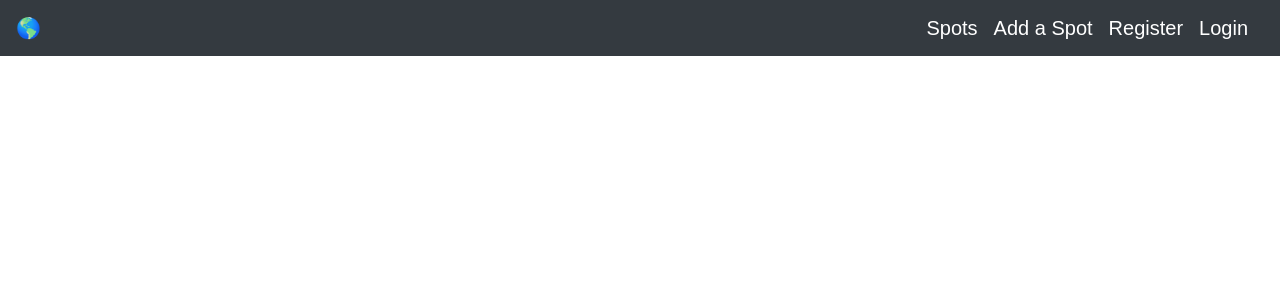
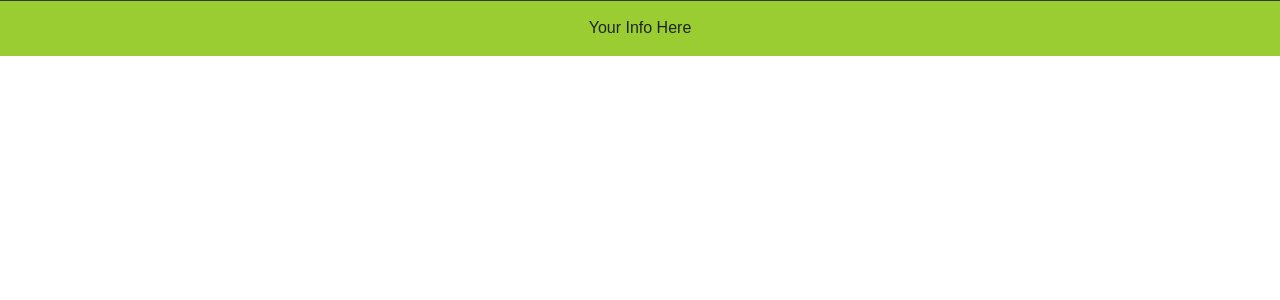
Before and after one commit to Atrill90/Study-Spot, a React (Create React App) app in the folder client/: page /Home in a window 1280 px wide. Shown: the top 300 px of the page. Built offline with nearby package versions, Linux system fonts and the light colour scheme.

Commit message:
footy and login folder added

```diff
--- a/client/src/App.js
+++ b/client/src/App.js
@@ -4,6 +4,7 @@ import { BrowserRouter as Router, Route, Switch } from "react-router-dom";
 import Registration from "./pages/Registration";
 import Landing from "./pages/Landing";
 import Navbar from "../src/components/Navbar";
+import Footer from "../src/components/Footer";
 const App = () => (
 
       <Router>
@@ -16,6 +17,7 @@ const App = () => (
         {/* <Route exact path="/Home" component={Home} />  */}
         {/* <Route component={NoMatch} /> */}
         </Switch>
+        <Footer/>
       </div>
       </Router>
 
--- /dev/null
+++ b/client/src/components/Footer/Footer.css
@@ -0,0 +1,7 @@
+.footer {
+    width: 100%;
+    position: absolute;
+    bottom: 0;
+    padding-top: 15px;
+	background-color: yellowgreen;
+}
--- /dev/null
+++ b/client/src/components/Footer/Footer.js
@@ -0,0 +1,12 @@
+import React from "react";
+import "./Footer.css";
+
+const Footer = () => (
+
+<footer className="footer">
+	<p id="footer-text" className="text-center"> Your Info Here </p>
+</footer>
+
+)
+
+export default Footer;
--- /dev/null
+++ b/client/src/components/Footer/index.js
@@ -0,0 +1 @@
+export { default } from "./Footer.js";
--- a/client/src/index.css
+++ b/client/src/index.css
@@ -2,4 +2,6 @@ body {
   margin: 0;
   padding: 0;
   font-family: sans-serif;
+  position: relative;
+  height: 100%;
 }
--- /dev/null
+++ b/client/src/pages/Login/Login.js
@@ -0,0 +1,4 @@
+import React, { Component } from "react";
+import { Col, Row, Container } from "../../components/Grid";
+import Jumbotron from "../../components/Jumbotron";
+import LoginForm from "../../components/Users/LoginForm"
```
Also changed, not shown: client/src/pages/Login/Login.css (added), client/src/pages/Login/index.js (added), 1 other file (tests, documents, lock files or other folders).
